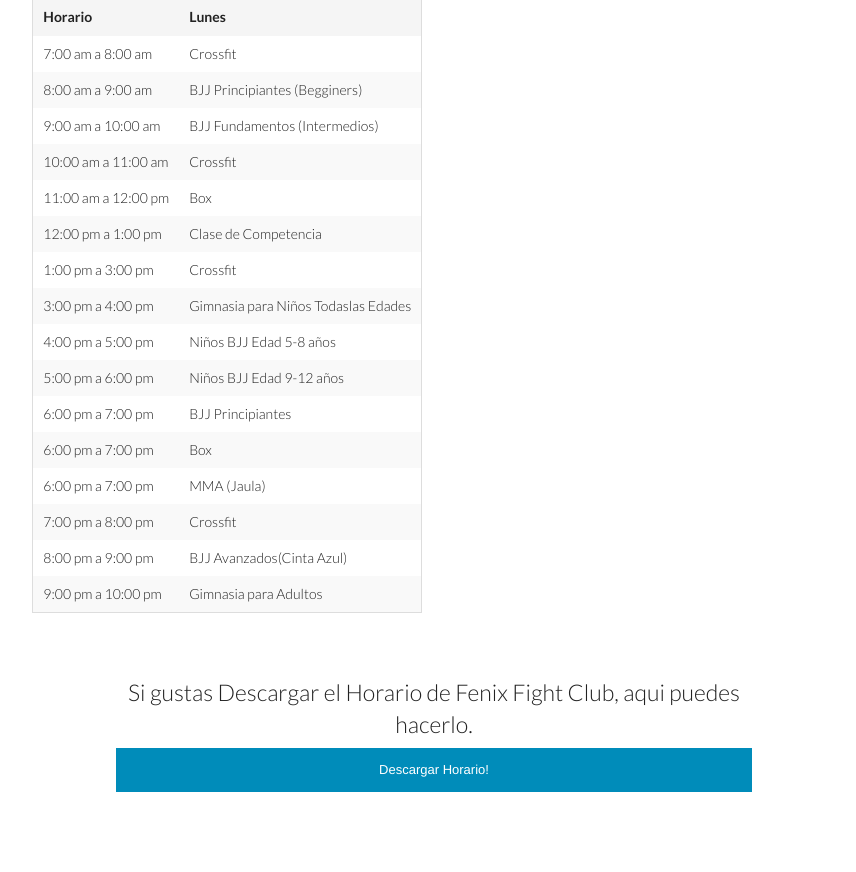
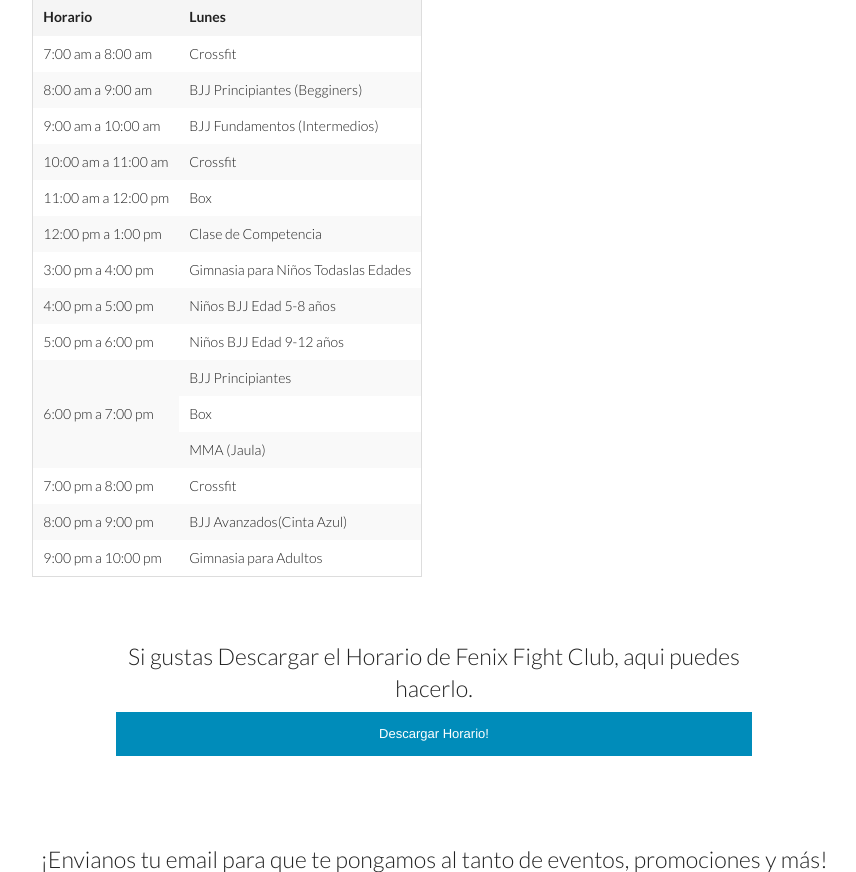
Before and after one commit to xtornasol512/ffcmexico, a Django app: page /horario in a window 1280 px wide, after a click on "Lunes". Shown: the part 480-1352 px from the top of the page, without its empty margins (206-1062 px from the left). Run offline with Django 3.2, Linux system fonts and the light colour scheme; some libraries are stand-ins or nearby versions.

Commit message:
horarios

```diff
--- a/workspace/ffcmexico/ffcmexico/templates/home/horario.html
+++ b/workspace/ffcmexico/ffcmexico/templates/home/horario.html
@@ -64,10 +64,7 @@
                                       <td>12:00 pm a 1:00 pm </td>
                                       <td>Clase de Competencia</td>
                                     </tr>
-                                    <tr >
-                                      <td>1:00 pm a 3:00 pm </td>
-                                      <td>Crossfit</td>
-                                    </tr>
+
                                     <tr >
                                       <td>3:00 pm a 4:00 pm </td>
                                       <td>Gimnasia para Niños Todaslas Edades</td>
@@ -81,14 +78,14 @@
                                       <td>Niños BJJ Edad 9-12 años</td>
                                     </tr>
                                     <tr >
-                                      <td>6:00 pm a 7:00 pm </td>
+                                      <td rowspan="3">6:00 pm a 7:00 pm </td>
                                       <td>BJJ Principiantes</td>
                                     </tr><tr >
-                                      <td>6:00 pm a 7:00 pm </td>
+
                                       <td>Box</td>
                                     </tr>
                                     <tr >
-                                      <td>6:00 pm a 7:00 pm </td>
+
                                       <td>MMA (Jaula)</td>
                                     </tr>
                                     <tr >
@@ -143,10 +140,7 @@
                                       <td>12:00 pm a 1:00 pm </td>
                                       <td>BJJ Avanzados</td>
                                     </tr>
-                                    <tr >
-                                      <td>1:00 pm a 3:00 pm </td>
-                                      <td>Crossfit</td>
-                                    </tr>
+
                                     <tr >
                                       <td>4:00 pm a 5:00 pm </td>
                                       <td>Niños BJJ Edad 9-12 años</td>
@@ -161,11 +155,11 @@
                                       <td>MMA (Jaula)</td>
                                     </tr>
                                     <tr >
-                                      <td>7:00 pm a 8:00 pm </td>
+                                      <td roĺwspan="2">7:00 pm a 8:00 pm </td>
                                       <td>Box</td>
                                     </tr>
                                     <tr >
-                                      <td>7:00 pm a 8:00 pm </td>
+
                                       <td>BJJ Principiantes</td>
                                     </tr>
                                     <tr >
@@ -216,10 +210,7 @@
                                       <td>12:00 pm a 1:00 pm </td>
                                       <td>Clase de Competencia</td>
                                     </tr>
-                                    <tr >
-                                      <td>1:00 pm a 3:00 pm </td>
-                                      <td>Crossfit</td>
-                                    </tr>
+
                                     <tr >
                                       <td>3:00 pm a 4:00 pm </td>
                                       <td>Gimnasia para Niños Todaslas Edades</td>
@@ -292,10 +283,7 @@
                                       <td>12:00 pm a 1:00 pm </td>
                                       <td>BJJ Avanzados</td>
                                     </tr>
-                                    <tr >
-                                      <td>1:00 pm a 3:00 pm </td>
-                                      <td>Crossfit</td>
-                                    </tr>
+
                                     <tr >
                                       <td>4:00 pm a 5:00 pm </td>
                                       <td>Niños BJJ Edad 9-12 años</td>
```
